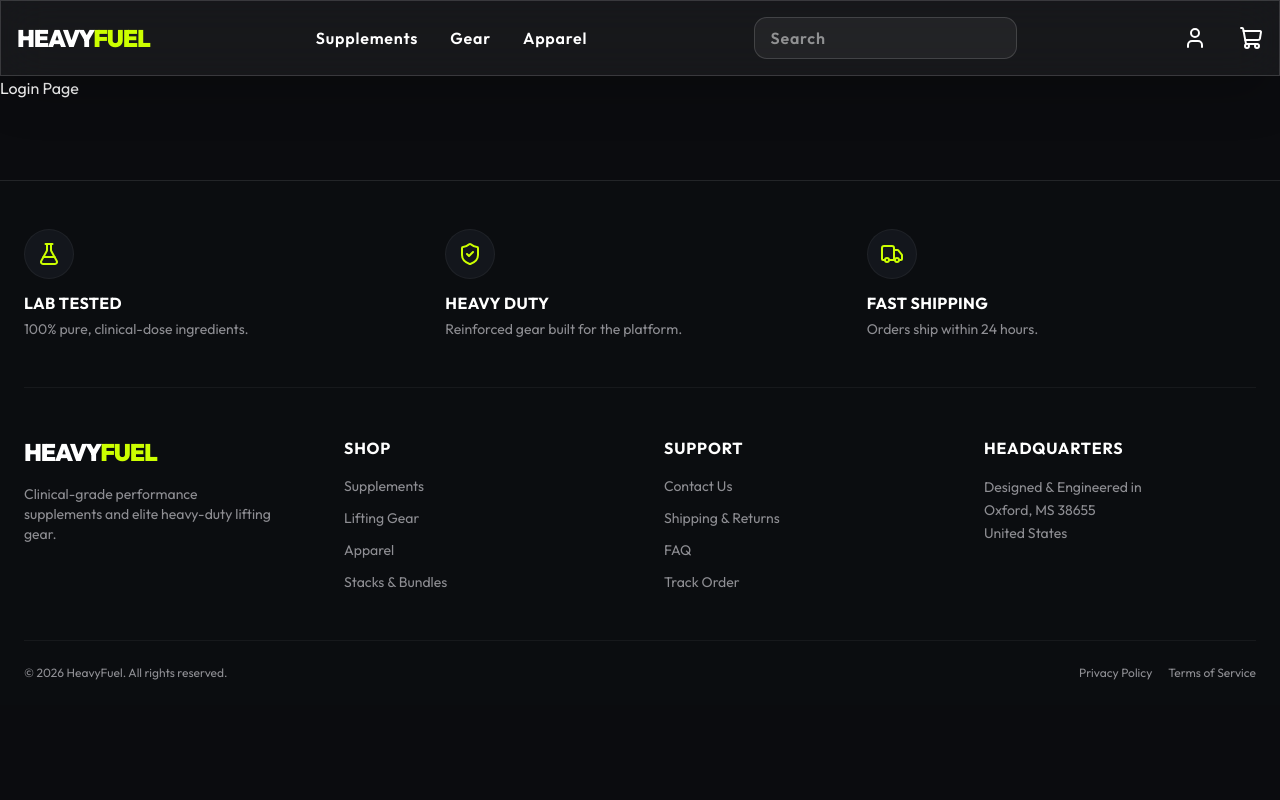
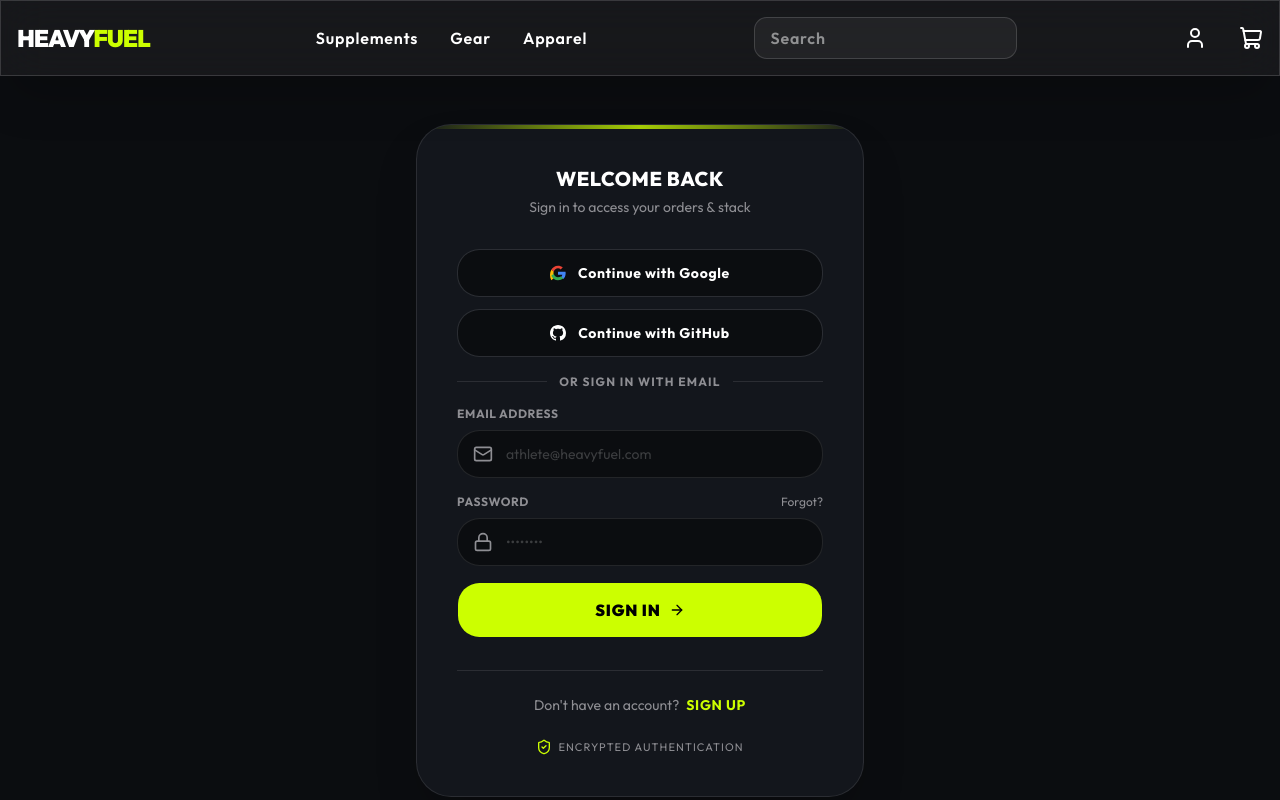
Before and after one commit to Aleks-Nikitin/heavy-fuel, a Next.js app: page /login in a window 1280 px wide. Shown: the top 800 px of the page. Built offline with nearby package versions, Linux system fonts and the light colour scheme.

Commit message:
add login page

```diff
--- a/app/login/page.tsx
+++ b/app/login/page.tsx
@@ -1,7 +1,156 @@
+"use client";
+
+import { useState } from "react";
+import Link from "next/link";
+import { Mail, Lock, ArrowRight, ShieldCheck } from "lucide-react";
+import { Button } from "@/components/ui/button";
+
 export default function LoginPage() {
+  const [email, setEmail] = useState("");
+  const [password, setPassword] = useState("");
+
+  const handleSubmit = (e: React.FormEvent) => {
+    e.preventDefault();
+    console.log("Submitting login:", { email, password });
+  };
+
+  const handleGoogleSignIn = () => {
+    console.log("Trigger Google OAuth");
+  };
+
+  const handleGithubSignIn = () => {
+    console.log("Trigger GitHub OAuth");
+  };
+
   return (
-    <main>
-        <h1>Login Page</h1>
+    <main className="min-h-[calc(100vh-4rem)] bg-[#0B0D10] flex items-center justify-center p-4 py-12">
+      <div className="w-full max-w-md bg-[#13161C] border border-white/10 rounded-3xl p-8 sm:p-10 shadow-2xl relative overflow-hidden">
+        <div className="absolute top-0 left-0 right-0 h-1 bg-gradient-to-r from-transparent via-[#CCFF00] to-transparent opacity-80" />
+
+        <div className="flex flex-col items-center text-center mb-8">
+          <h1 className="text-xl font-extrabold uppercase text-white tracking-wide">
+            Welcome Back
+          </h1>
+          <p className="text-[#8E8E93] text-sm mt-1">
+            Sign in to access your orders & stack
+          </p>
+        </div>
+
+        <div className="flex flex-col gap-3 mb-6">
+          <Button
+            type="button"
+            onClick={handleGoogleSignIn}
+            className="w-full h-12 bg-[#0B0D10] hover:bg-[#181c24] text-white font-bold border border-white/10 rounded-xl flex items-center justify-center gap-3 transition-all"
+          >
+            <svg className="w-5 h-5" viewBox="0 0 24 24">
+              <path
+                fill="#EA4335"
+                d="M12 5c1.6 0 3 .6 4.1 1.6l3.1-3.1C17.3 1.7 14.8 1 12 1 7.5 1 3.7 3.6 1.9 7.3l3.7 2.9C6.5 7.2 9 5 12 5z"
+              />
+              <path
+                fill="#4285F4"
+                d="M23.5 12.3c0-.8-.1-1.7-.2-2.3H12v4.5h6.5c-.3 1.5-1.1 2.8-2.4 3.7l3.7 2.9c2.2-2 3.7-5 3.7-8.8z"
+              />
+              <path
+                fill="#FBBC05"
+                d="M5.6 14.8c-.2-.7-.4-1.5-.4-2.3s.2-1.6.4-2.3L1.9 7.3C.7 9.7 0 12.3 0 15s.7 5.3 1.9 7.7l3.7-2.9c-.6-1.5-.9-3.2-.9-5z"
+              />
+              <path
+                fill="#34A853"
+                d="M12 23c3.2 0 6-1.1 8-3l-3.7-2.9c-1.1.7-2.5 1.2-4.3 1.2-3 0-5.5-2.2-6.4-5.2L1.9 16C3.7 19.7 7.5 23 12 23z"
+              />
+            </svg>
+            <span className="text-sm tracking-wider">Continue with Google</span>
+          </Button>
+
+          <Button
+            type="button"
+            onClick={handleGithubSignIn}
+            className="w-full h-12 bg-[#0B0D10] hover:bg-[#181c24] text-white font-bold border border-white/10 rounded-xl flex items-center justify-center gap-3 transition-all"
+          >
+            <svg className="w-5 h-5 fill-current" viewBox="0 0 24 24">
+              <path d="M12 0C5.37 0 0 5.37 0 12c0 5.31 3.435 9.795 8.205 11.385.6.105.825-.255.825-.57 0-.285-.015-1.23-.015-2.235-3.015.555-3.795-.735-4.035-1.41-.135-.345-.72-1.41-1.23-1.695-.42-.225-1.02-.78-.015-.795.945-.015 1.62.87 1.845 1.23 1.08 1.815 2.805 1.305 3.495.99.105-.78.42-1.305.765-1.605-2.67-.3-5.46-1.335-5.46-5.925 0-1.305.465-2.385 1.23-3.225-.12-.3-.54-1.53.12-3.18 0 0 1.005-.315 3.3 1.23.96-.27 1.98-.405 3-.405s2.04.135 3 .405c2.295-1.56 3.3-1.23 3.3-1.23.66 1.65.24 2.88.12 3.18.765.84 1.23 1.905 1.23 3.225 0 4.605-2.805 5.625-5.475 5.925.435.375.81 1.095.81 2.22 0 1.605-.015 2.895-.015 3.3 0 .315.225.69.825.57A12.02 12.02 0 0024 12c0-6.63-5.37-12-12-12z" />
+            </svg>
+            <span className="text-sm tracking-wider">Continue with GitHub</span>
+          </Button>
+        </div>
+
+        <div className="relative flex items-center justify-center my-6">
+          <div className="w-full border-t border-white/10" />
+          <span className="bg-[#13161C] px-3 text-xs font-bold uppercase tracking-widest text-[#8E8E93] absolute">
+            Or Sign In With Email
+          </span>
+        </div>
+
+        <form onSubmit={handleSubmit} className="space-y-4">
+          <div>
+            <label className="block text-xs font-bold uppercase tracking-wider text-[#8E8E93] mb-2">
+              Email Address
+            </label>
+            <div className="relative flex items-center">
+              <Mail className="w-5 h-5 absolute left-4 text-[#8E8E93]" />
+              <input
+                type="email"
+                required
+                value={email}
+                onChange={(e) => setEmail(e.target.value)}
+                placeholder="athlete@heavyfuel.com"
+                className="w-full h-12 bg-[#0B0D10] border border-white/10 rounded-xl pl-12 pr-4 text-white placeholder:text-white/20 text-sm focus:outline-none focus:border-[#CCFF00] transition-colors"
+              />
+            </div>
+          </div>
+
+          <div>
+            <div className="flex justify-between items-center mb-2">
+              <label className="block text-xs font-bold uppercase tracking-wider text-[#8E8E93]">
+                Password
+              </label>
+              <Link
+                href="/forgot-password"
+                className="text-xs text-[#8E8E93] hover:text-[#CCFF00] transition-colors"
+              >
+                Forgot?
+              </Link>
+            </div>
+            <div className="relative flex items-center">
+              <Lock className="w-5 h-5 absolute left-4 text-[#8E8E93]" />
+              <input
+                type="password"
+                required
+                value={password}
+                onChange={(e) => setPassword(e.target.value)}
+                placeholder="••••••••"
+                className="w-full h-12 bg-[#0B0D10] border border-white/10 rounded-xl pl-12 pr-4 text-white placeholder:text-white/20 text-sm focus:outline-none focus:border-[#CCFF00] transition-colors"
+              />
+            </div>
+          </div>
+
+          <Button
+            type="submit"
+            className="w-full h-14 bg-[#CCFF00] text-black font-black uppercase tracking-wider text-base rounded-xl hover:bg-[#b3e600] transition-all hover:scale-[1.01] mt-2 flex items-center justify-center gap-2"
+          >
+            Sign In
+            <ArrowRight className="w-5 h-5" />
+          </Button>
+        </form>
+
+        <div className="mt-8 text-center pt-6 border-t border-white/10">
+          <p className="text-sm text-[#8E8E93]">
+            Don&apos;t have an account?{" "}
+            <Link
+              href="/sign-up"
+              className="text-[#CCFF00] font-bold uppercase tracking-wider hover:underline ml-1"
+            >
+              Sign Up
+            </Link>
+          </p>
+        </div>
+
+        <div className="mt-6 flex items-center justify-center gap-1.5 text-[11px] text-[#8E8E93] uppercase tracking-widest">
+          <ShieldCheck className="w-4 h-4 text-[#CCFF00]" />
+          Encrypted Authentication
+        </div>
+      </div>
     </main>
   );
 }
```
